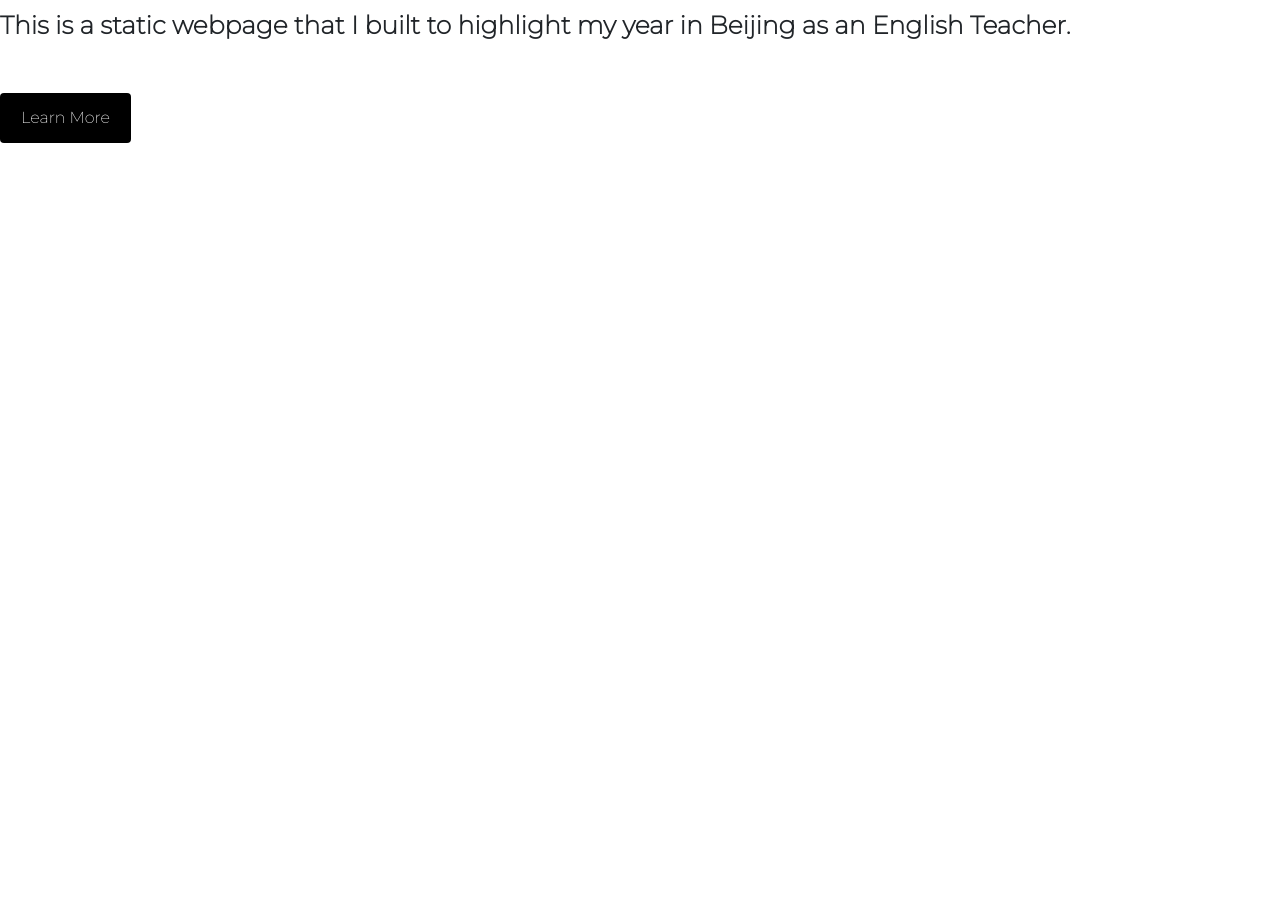
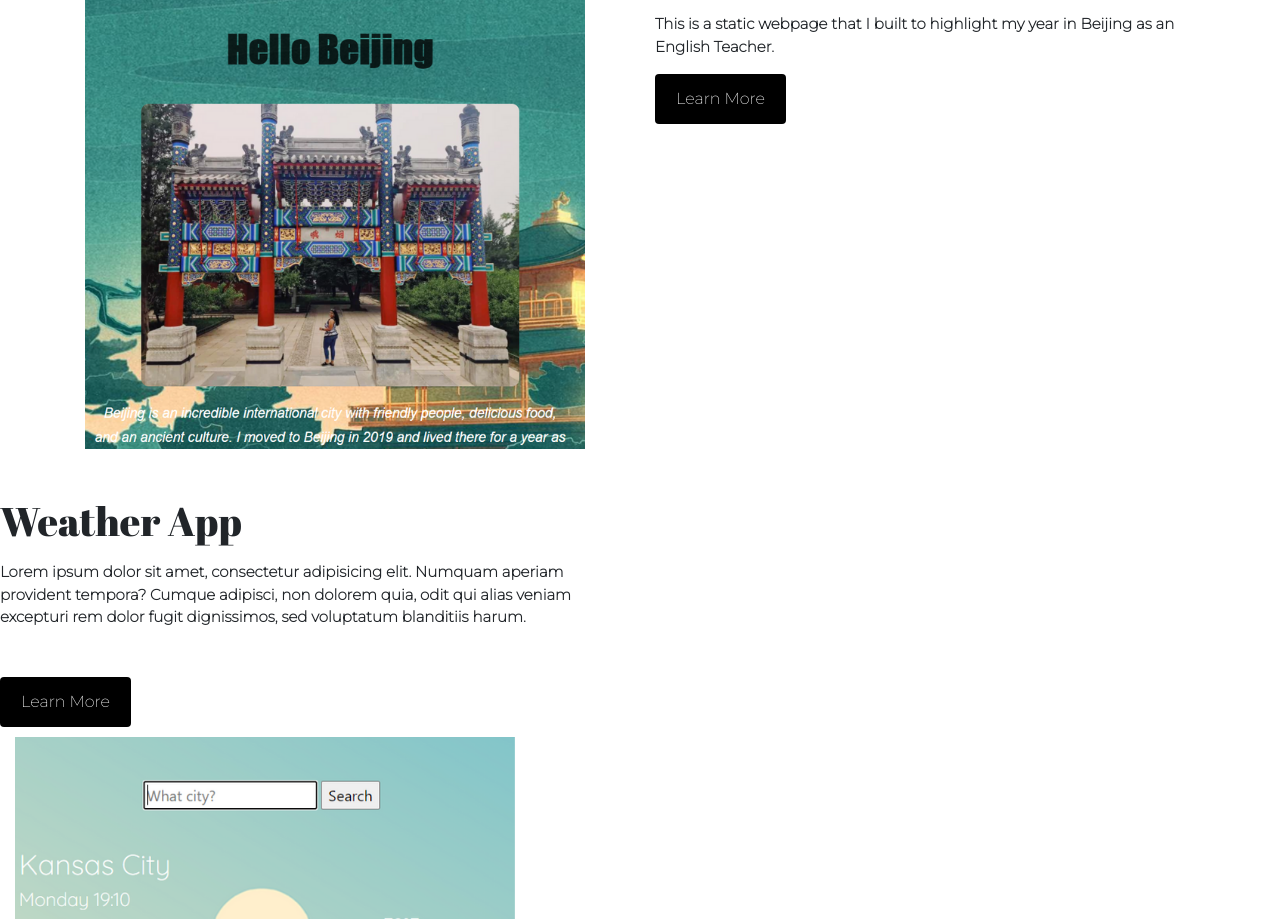
Before and after one commit to CurlyCoder31/Portfolio-Project, a plain HTML site: page index.html in a window 1280 px wide. Shown: the part 758-1677 px from the top of the page. Before the commit the page ends 911 px from the top, so only its background shows below. Drawn offline with nearby package versions, Linux system fonts and the light colour scheme.

Commit message:
Added containers to build out homepage

```diff
--- a/index.html
+++ b/index.html
@@ -41,12 +41,36 @@
       <h2>Front-end developer based in the United States</h2>
       <a href="#" class="btn btn-branding">Contact Me</a>
     </div>
-    <p class="text-center mt-5">Featured Projects</p>
-    <h3 class="mb-5">Beijing Project</h3>
-    <p class="mb-5">
-      This is a static webpage that I built to highlight my year in Beijing as
-      an English Teacher.
-    </p>
-    <a href="#" class="btn btn-branding-projects">Learn More</a>
+    <p class="text-center mt-5 mb-5">Featured Projects</p>
+    <div class="container">
+      <div class="row">
+        <div class="col-sm-6">
+          <img src="images/China.png" alt="China Webpage" />
+        </div>
+        <div class="col-sm-6">
+          <h3 class="mb-3">Beijing Project</h3>
+          <p class="mb-3 side-text">
+            This is a static webpage that I built to highlight my year in
+            Beijing as an English Teacher.
+          </p>
+          <a href="#" class="btn btn-branding-projects">Learn More</a>
+        </div>
+      </div>
+    </div>
+    <div class="row">
+      <div class="col-sm-6">
+        <h3 class="mb-3 mt-5">Weather App</h3>
+        <p class="mb-5 side-text">
+          Lorem ipsum dolor sit amet, consectetur adipisicing elit. Numquam
+          aperiam provident tempora? Cumque adipisci, non dolorem quia, odit qui
+          alias veniam excepturi rem dolor fugit dignissimos, sed voluptatum
+          blanditiis harum.
+        </p>
+        <a href="#" class="btn btn-branding-projects">Learn More</a>
+        <div class="col-sm-6">
+          <img src="images/Weather .png" alt="Weather App" />
+        </div>
+      </div>
+    </div>
   </body>
 </html>
--- a/styles.css
+++ b/styles.css
@@ -48,5 +48,9 @@ p {
 
 h3 {
   font-family: var(--primary-font-family);
-  font-size: 35px;
+  font-size: 40px;
 }
+
+.side-text {
+  font-size: 15px;
+}
```
